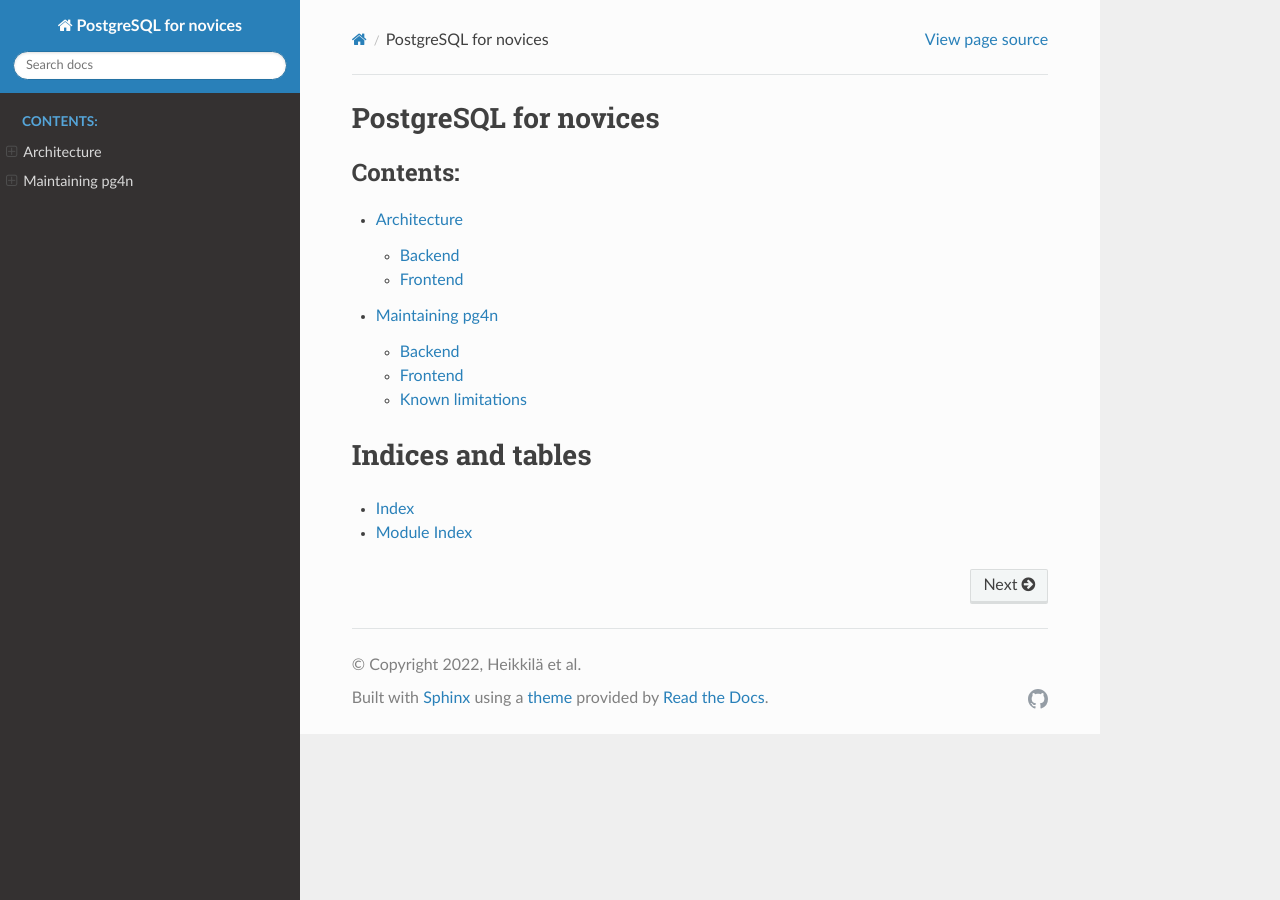
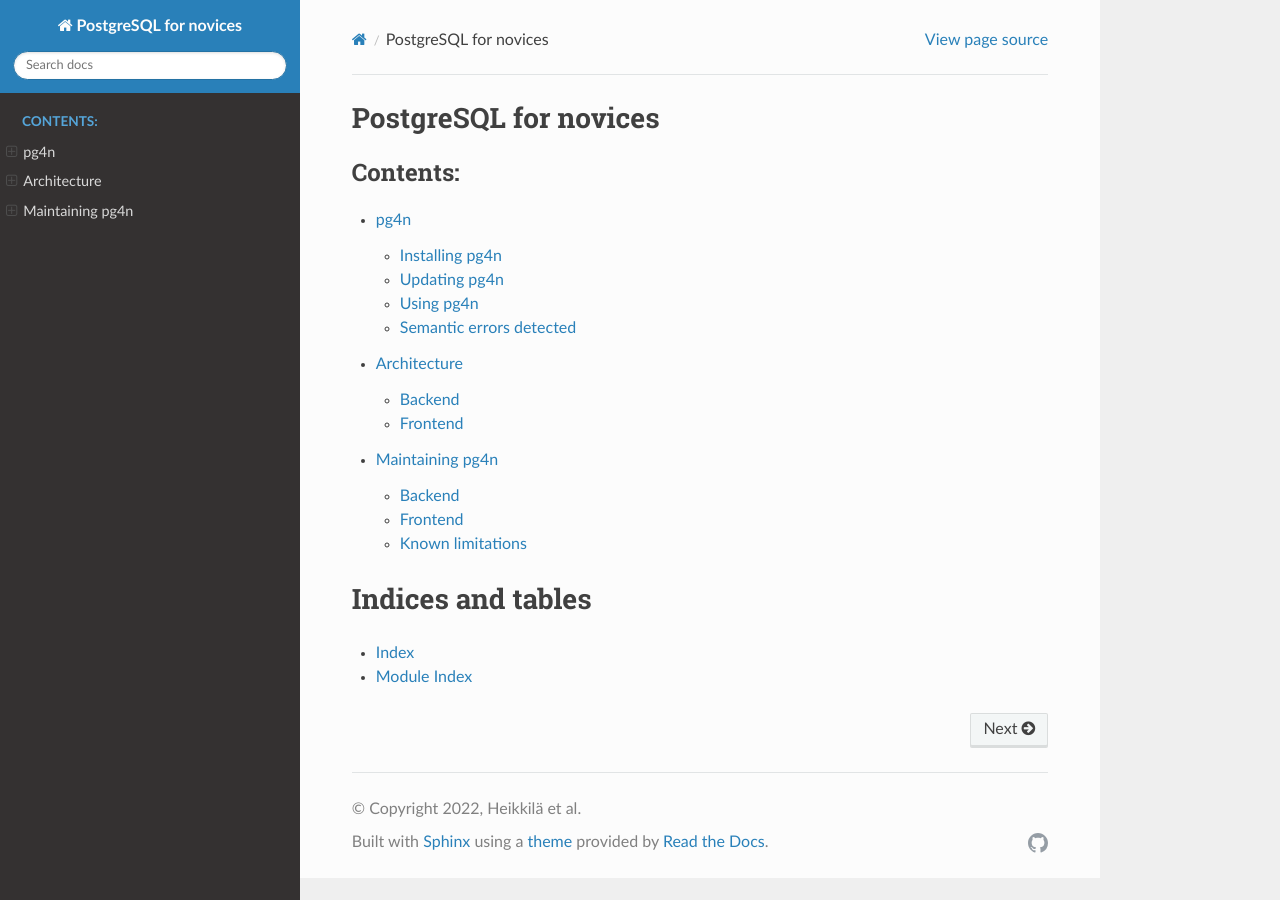
Before and after one commit to tatuhtuni/proj-kurssi, a Sphinx documentation site: the page built from docs/index.rst, in a window 1280 px wide. Built offline with Sphinx 7.4.7 and the Read the Docs theme 2.0.0, drawn with Linux system fonts in a browser that asks for light colours; pages that are not in the unit, such as notebooks, are missing from menus; some of the changed lines change nothing that is shown.

Commit message:
Added pg4n usage with detected errors listed.

```diff
--- a/docs/index.rst
+++ b/docs/index.rst
@@ -5,6 +5,7 @@
    :maxdepth: 2
    :caption: Contents:
 
+   pg4n
    architecture
    maintenance-plan
    api/pg4n
--- /dev/null
+++ b/docs/pg4n.md
@@ -0,0 +1,25 @@
+# pg4n
+
+## Installing pg4n
+
+`pip install pg4n`
+
+## Updating pg4n
+
+`pip install --upgrade pg4n`
+
+## Using pg4n
+
+Pg4n only injects messages for the user, and is otherwise completely transparent. For this reason, usage is identical to `psql` usage. [PostgreSQL: Documentation: 14: psql](https://www.postgresql.org/docs/14/app-psql.html)
+
+## Semantic errors detected
+
+- Comparison between different domains (Error 31 per Brass and Goldberg, 2005) (`CmpDomainChecker`)
+- Condition in the subquery can be moved up (Error 30 per Brass and Goldberg, 2005) (`SubquerySelectChecker`)
+- DISTINCT in SUM and AVG (Error 33 per Brass and Goldberg, 2005) (`SumDistinctChecker`)
+- Implied expression (Table already enforces the given expression) (`ImpliedExpressionChecker`)
+- Inconsistent expression (Error 1 per Brass and Goldberg, 2005) (`InconsistentExpressionChecker`)
+- ORDER BY in a subquery (`SubqueryOrderByChecker`)
+- SELECT in subquery uses no tuple variable of subquery (Error 29 per Brass and Goldberg, 2005) (`SubquerySelectChecker`)
+- Strange HAVING (Error 32 per Brass and Goldberg, 2005) (`StrangeHavingChecker`)
+- Wildcards without LIKE (Error 34 per Brass and Goldberg, 2005) (`EqWildcardChecker`)
```
